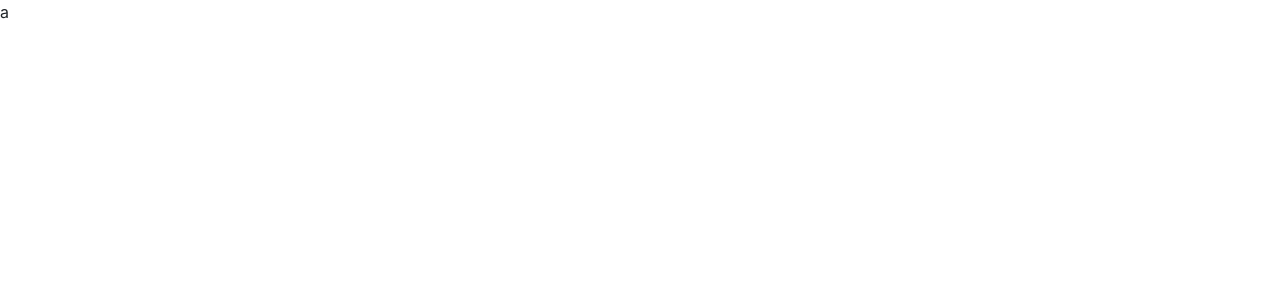
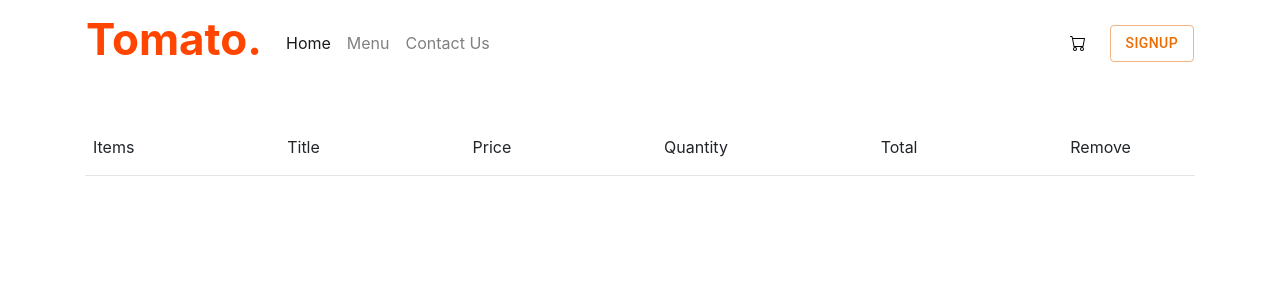
Before and after one commit to AbinJose2002/Food-Delivery, a React (Vite) app in the folder client/: page /cart in a window 1280 px wide. Shown: the top 300 px of the page. Built offline with nearby package versions, Linux system fonts and the light colour scheme.

Commit message:
Working on cart. Cart item working.

```diff
--- a/client/src/components/Navbar.jsx
+++ b/client/src/components/Navbar.jsx
@@ -19,7 +19,7 @@ export default function Navbar({ setShowLogin, showLogin }) {
               <Link className="nav-link" to="/">Home <span className="sr-only">(current)</span></Link>
             </li>
             <li className="nav-item">
-              <Link className="nav-link" to="#menu">Menu</Link>
+              <Link className="nav-link" to="/#menu">Menu</Link>
             </li>
             <li className="nav-item">
               <Link className="nav-link" to="#contact">Contact Us</Link>
--- a/client/src/components/cart/Cart.jsx
+++ b/client/src/components/cart/Cart.jsx
@@ -1,9 +1,12 @@
 import React from 'react'
+import Navbar from '../Navbar'
+import CartBody from './CartBody'
 
 const Cart = () => {
   return (
-    <div>a
-
+    <div>
+      <Navbar/>
+      <CartBody/>
     </div>
   )
 }
--- /dev/null
+++ b/client/src/components/cart/CartBody.css
@@ -0,0 +1,34 @@
+.item-header-list{
+    display: flex;
+    list-style: none;
+    width: 100%;
+    justify-content: space-between;
+    overflow: scroll;
+    margin: 0 0 0 -3em
+}
+
+.item-header-list::-webkit-scrollbar{
+    display: none;
+}
+
+
+.item-header-list-elements{
+    padding: 0 1em;
+    display: flex;
+    justify-content: center;
+    align-items: center;
+}
+
+.item-header-container{
+    padding: 3em 0;
+}
+
+.item-header-list-elements img{
+    width: 60;
+    height: 60px;
+    border-radius: 100%;
+}
+
+.item-header-container{
+    overflow: scroll;
+}
--- /dev/null
+++ b/client/src/components/cart/CartBody.jsx
@@ -0,0 +1,32 @@
+import React, { useContext } from 'react'
+import './CartBody.css'
+import {StoreContext} from '../../context/StoreContext'
+import CartItem from './CartItem'
+
+const CartBody = () => {
+    const { food_list, cartItems, removeItem } = useContext(StoreContext)
+    return (
+        <div className='container'>
+            <div className="item-header-container">
+                <ul className="item-header-list">
+                    <li className="item-header-list-elements">Items</li>
+                    <li className="item-header-list-elements">Title</li>
+                    <li className="item-header-list-elements">Price</li>
+                    <li className="item-header-list-elements">Quantity</li>
+                    <li className="item-header-list-elements">Total</li>
+                    <li className="item-header-list-elements">Remove</li>
+                </ul>
+                <hr />
+                <div className="cart-items-container">
+                    {food_list.map((item,index)=>{
+                        if(cartItems[item._id]>0){
+                            return (<div key={index}><CartItem id={item._id} name={item.name} img={item.image} price={item.price} quantity={cartItems[item._id]}/></div>)
+                        }
+                    })}
+                </div>
+            </div>
+        </div>
+    )
+}
+
+export default CartBody
--- /dev/null
+++ b/client/src/components/cart/CartItem.jsx
@@ -0,0 +1,20 @@
+import React from 'react'
+import './CartBody.css'
+import { assets } from '../../assets/frontendAssets/assets'
+
+const CartItem = ({name, id, img, price, quantity}) => {
+  return (
+    <div key={id} >
+      <ul className="item-header-list">
+        <li className="item-header-list-elements"><img src={img} alt="" /></li>
+        <li className="item-header-list-elements">{name}</li>
+        <li className="item-header-list-elements">{price}</li>
+        <li className="item-header-list-elements">{quantity}</li>
+        <li className="item-header-list-elements">{quantity*price}</li>
+        <li className="item-header-list-elements">Remove</li>
+      </ul>
+    </div>
+  )
+}
+
+export default CartItem
```
